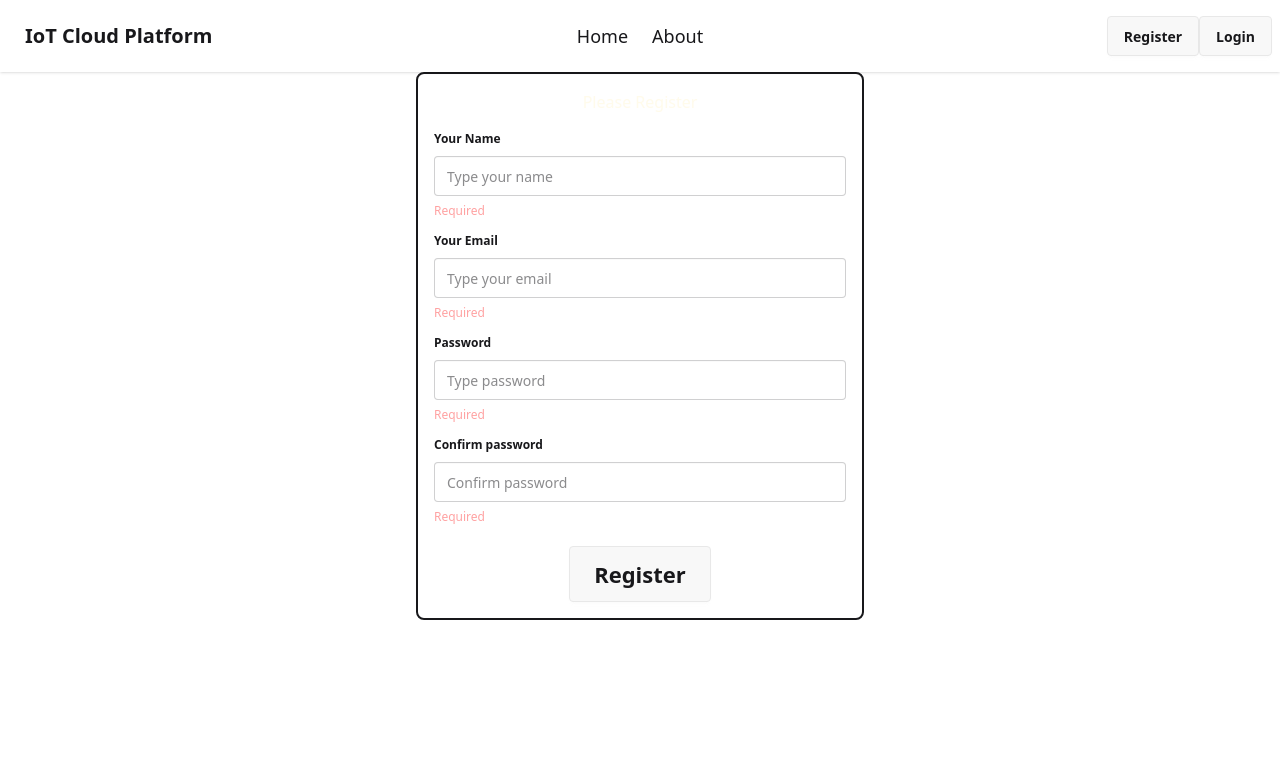
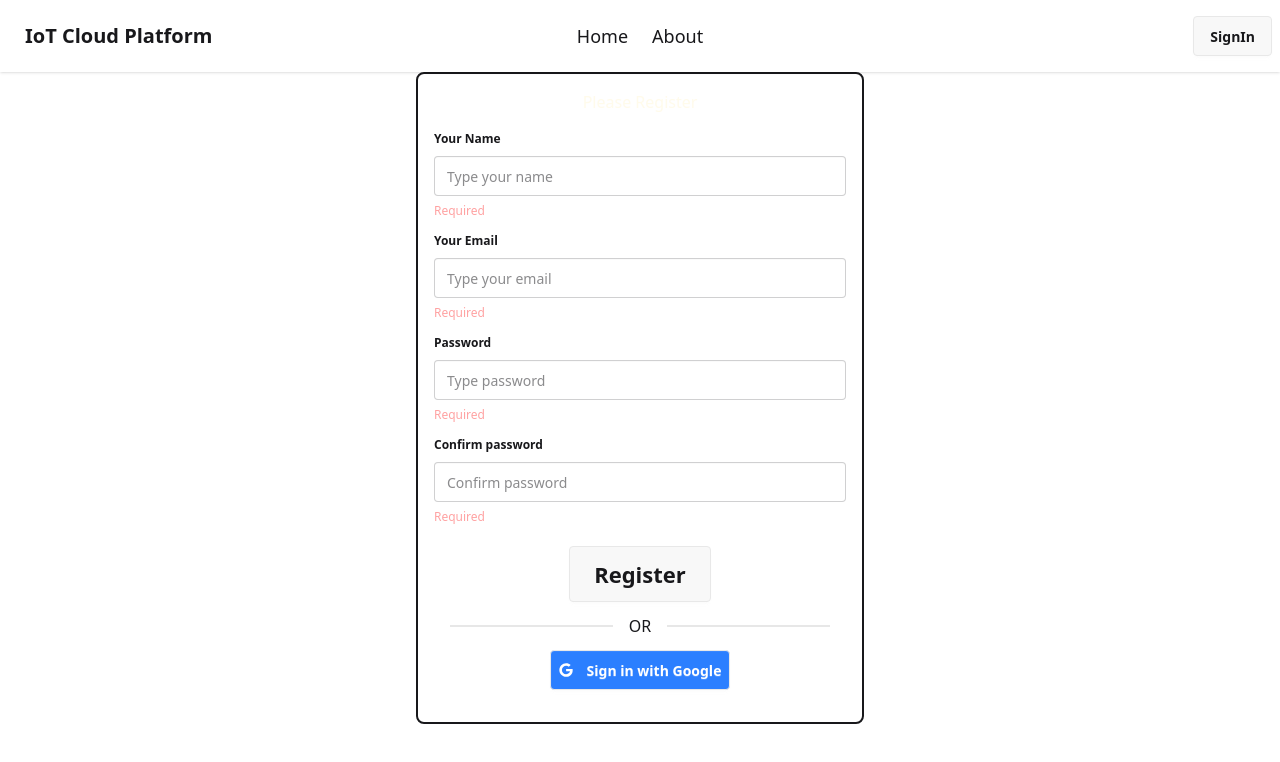
Before and after one commit to raianibnfaiz/IoT-Cloud-Platform, a React (Vite) app: page /register in a window 1280 px wide. Shown: the top 762 px of the page. Built offline with nearby package versions, Linux system fonts and the light colour scheme; no server answers.

Commit message:
added google signin button implemented firebase google signin

```diff
--- a/package.json
+++ b/package.json
@@ -10,9 +10,12 @@
     "preview": "vite preview"
   },
   "dependencies": {
+    "@firebase/auth": "^1.9.0",
     "@tailwindcss/vite": "^4.0.4",
+    "firebase": "^11.3.1",
     "react": "^19.0.0",
     "react-dom": "^19.0.0",
+    "react-icons": "^5.4.0",
     "react-router-dom": "^7.1.5",
     "tailwindcss": "^4.0.4"
   },
--- a/src/NavBar/NavBar.jsx
+++ b/src/NavBar/NavBar.jsx
@@ -1,7 +1,20 @@
-import React from 'react'
+import React, { useContext } from 'react'
 import { Link } from 'react-router-dom'
+import AuthContext from '../context/AuthContext/AuthContext';
 
 const NavBar = () => {
+  const { user, signOutUser } = useContext(AuthContext);
+
+  console.log(user)
+  const handleSignOut = () => {
+    signOutUser()
+        .then(() => {
+            console.log('successful sign out')
+        })
+        .catch(error => {
+            console.log('failed to sign out .stay here. dont leave me alone')
+        })
+}
   return (
     <div>
         <div className="navbar bg-base-100 shadow-sm">
@@ -28,8 +41,16 @@ const NavBar = () => {
     </ul>
   </div>
   <div className="navbar-end">
-  <Link to="/register"><a className="btn">Register</a></Link>
-  <Link to="/login"><a className="btn">Login</a></Link>
+  {
+                    user ? <>
+                        <button onClick={handleSignOut} className="btn">Sign out</button>
+                    </> :
+                    <>
+                      <Link to="/register"><a className="btn">SignIn</a></Link>
+                      {/* <Link to="/login"><a className="btn">Signin</a></Link> */}
+                    </>
+                }
+
   </div>
 </div>
     </div>
--- /dev/null
+++ b/src/context/AuthContext/AuthContext.jsx
@@ -0,0 +1,5 @@
+import { createContext } from "react";
+
+const AuthContext = createContext(null);
+
+export default AuthContext;
--- /dev/null
+++ b/src/context/AuthContext/AuthProvider.jsx
@@ -0,0 +1,44 @@
+import React, { useEffect, useState } from 'react';
+import { createUserWithEmailAndPassword, GoogleAuthProvider, onAuthStateChanged, signInWithEmailAndPassword, signInWithPopup, signOut } from "firebase/auth";
+import AuthContext from './AuthContext';
+import auth from '../../firebase/firebase.init';
+
+const googleProvider = new GoogleAuthProvider();
+const AuthProvider = ({ children }) => {
+const [user, setUser] = useState(null);
+const [loading, setLoading] = useState(true);
+
+
+const singInWithGoogle = () => {
+    setLoading(true);
+    return signInWithPopup(auth, googleProvider)
+}
+
+const signOutUser = () => {
+    setLoading(true);
+    return signOut(auth);
+}
+const authInfo = {
+    user,
+    loading,
+    singInWithGoogle,
+    signOutUser
+}
+useEffect(() => {
+    const unsubscribe = onAuthStateChanged(auth, (user) => {
+        setUser(user);
+        setLoading(false);
+    });
+    return () => {
+        unsubscribe();
+    }
+});
+
+  return (
+    <AuthContext.Provider value={authInfo}>
+        {children}
+    </AuthContext.Provider>
+  )
+}
+
+export default AuthProvider
--- /dev/null
+++ b/src/firebase/firebase.init.js
@@ -0,0 +1,21 @@
+// Import the functions you need from the SDKs you need
+import { initializeApp } from "firebase/app";
+import { getAuth } from "firebase/auth";
+// TODO: Add SDKs for Firebase products that you want to use
+// https://firebase.google.com/docs/web/setup#available-libraries
+
+// Your web app's Firebase configuration
+const firebaseConfig = {
+  apiKey: "AIzaSyCcdDC1h6hxpeEQEGTEmLEgfFuqnaRAF2c",
+  authDomain: "rif-iot-cloud-platform.firebaseapp.com",
+  projectId: "rif-iot-cloud-platform",
+  storageBucket: "rif-iot-cloud-platform.firebasestorage.app",
+  messagingSenderId: "812000667882",
+  appId: "1:812000667882:web:a8b6475d03fbd430fa8f93"
+};
+
+// Initialize Firebase
+const app = initializeApp(firebaseConfig);
+const auth = getAuth(app);
+
+export default auth;
--- a/src/main.jsx
+++ b/src/main.jsx
@@ -10,6 +10,7 @@ import About from "./pages/About/About";
 import Root from "./root/Root";
 import { Register } from "./pages/Register/Register";
 import { Login } from "./pages/Login/Login";
+import AuthProvider from "./context/AuthContext/AuthProvider";
 
 const router = createBrowserRouter([
   {
@@ -38,6 +39,9 @@ const router = createBrowserRouter([
 
 ReactDOM.createRoot(document.getElementById("root")).render(
   <React.StrictMode>
-    <RouterProvider router={router} />
+    <AuthProvider>
+      <RouterProvider router={router} />
+    </AuthProvider>
+
   </React.StrictMode>
 );
--- a/src/pages/Login/Login.jsx
+++ b/src/pages/Login/Login.jsx
@@ -1,9 +1,10 @@
 import React from 'react'
+import SocialLogin from '../shared/SocialLogin'
 
 export const Login = () => {
   return (
     <div className='flex justify-center items-center h-screen'>
-        <h1>Login Page</h1>
+      <SocialLogin></SocialLogin>
     </div>
   )
 }
--- a/src/pages/Register/Register.jsx
+++ b/src/pages/Register/Register.jsx
@@ -1,4 +1,5 @@
 import React, { useState } from 'react';
+import SocialLogin from '../shared/SocialLogin';
 
 export const Register = () => {
   // State for tracking form input values
@@ -61,6 +62,7 @@ export const Register = () => {
 
         <button className="btn btn-xs sm:btn-sm md:btn-md lg:btn-lg xl:btn-xl mt-4">Register</button>
       </form>
+      <SocialLogin></SocialLogin>
     </div>
   );
 }
--- /dev/null
+++ b/src/pages/shared/SocialLogin.jsx
@@ -0,0 +1,35 @@
+import React, { useContext } from 'react'
+import AuthContext from '../../context/AuthContext/AuthContext';
+
+import { FaGoogle } from 'react-icons/fa';
+
+const SocialLogin = () => {
+    const { singInWithGoogle } = useContext(AuthContext);
+
+    const handleGoogleSignIn = () => {
+        singInWithGoogle()
+            .then(result => {
+                console.log(result.user)
+            })
+            .catch(error => {
+                console.log(error.message)
+            })
+    }
+
+    return (
+        <div className='m-4'>
+            <div className="divider">OR</div>
+            <div className="flex justify-center">
+                <button
+                    onClick={handleGoogleSignIn}
+                    className='btn flex items-center space-x-2 p-2 bg-blue-500 text-white rounded hover:bg-blue-600 transition duration-300 ease-in-out'
+                >
+                    <FaGoogle />
+                    <span>Sign in with Google</span>
+                </button>
+            </div>
+        </div>
+    );
+};
+
+export default SocialLogin;
```
Also changed, not shown: 1 other file (tests, documents, lock files or other folders).
